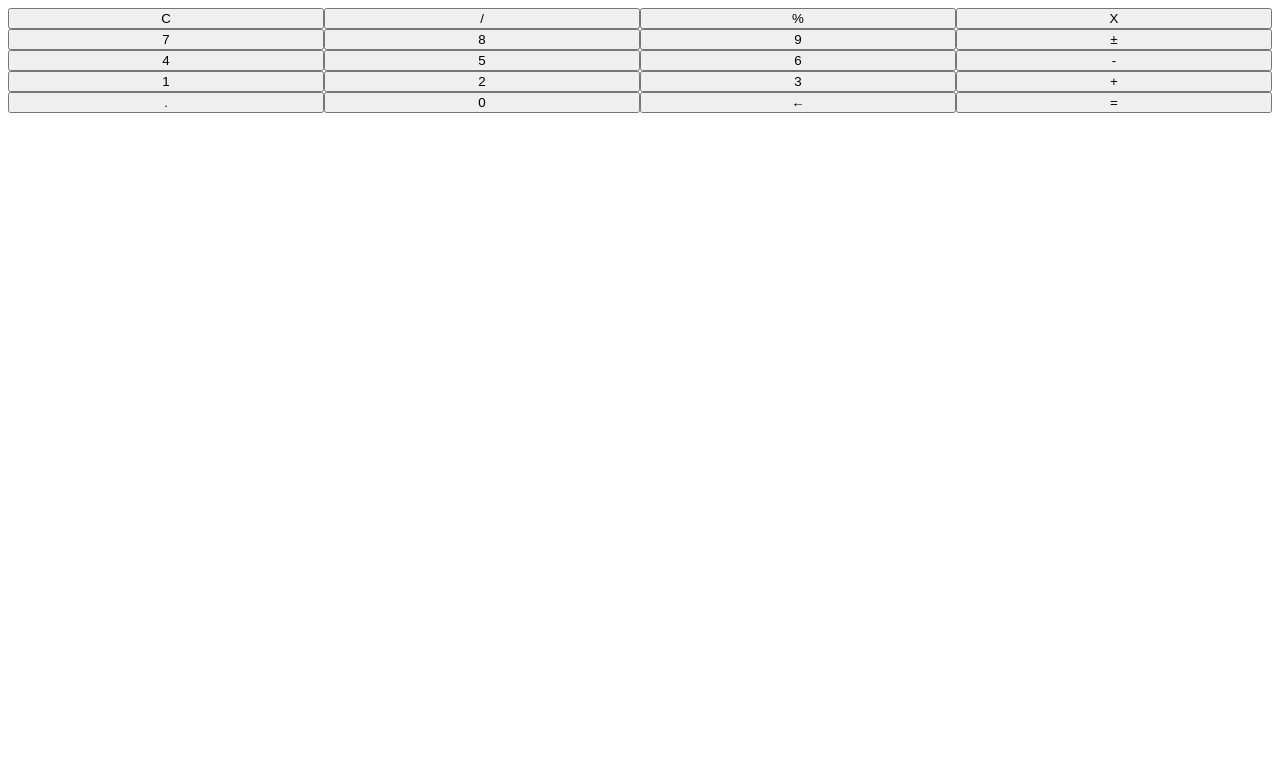
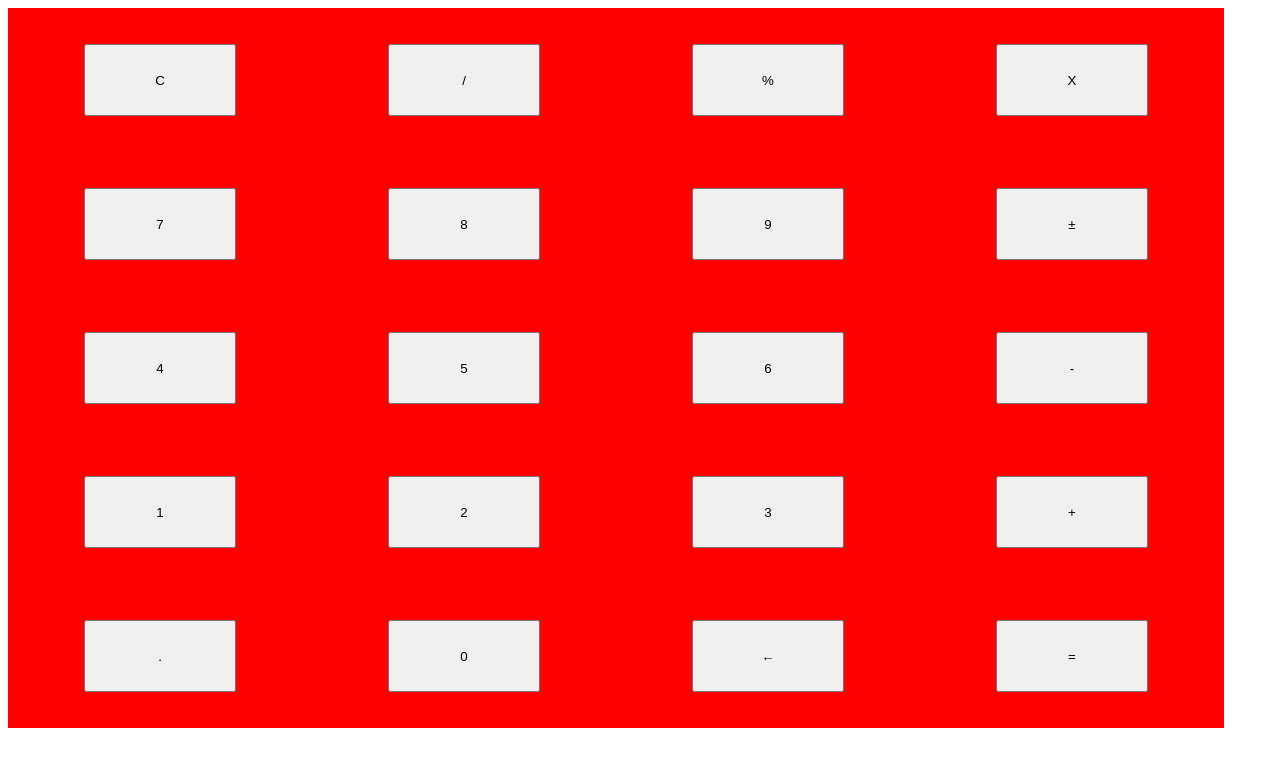
Before and after one commit to farid-cs/Midterm-web-technologies, a plain HTML site: page index.html in a window 1280 px wide. Drawn offline with Linux system fonts and the light colour scheme.

Commit message:
Center buttons in grid cells and specify dimensions of buttons as fractions of the cell they are in

```diff
--- a/style.css
+++ b/style.css
@@ -1,7 +1,18 @@
+button {
+    height: 50%;
+    width: 50%;
+}
+
 .calculator {
+    background: red;
+    height: 90vh;
+    width: 95vw;
 }
 
 .buttons {
+    height: 100%;
+    width: 100%;
     display: grid;
     grid-template-columns: 1fr 1fr 1fr 1fr;
+    place-items: center;
 }
```
